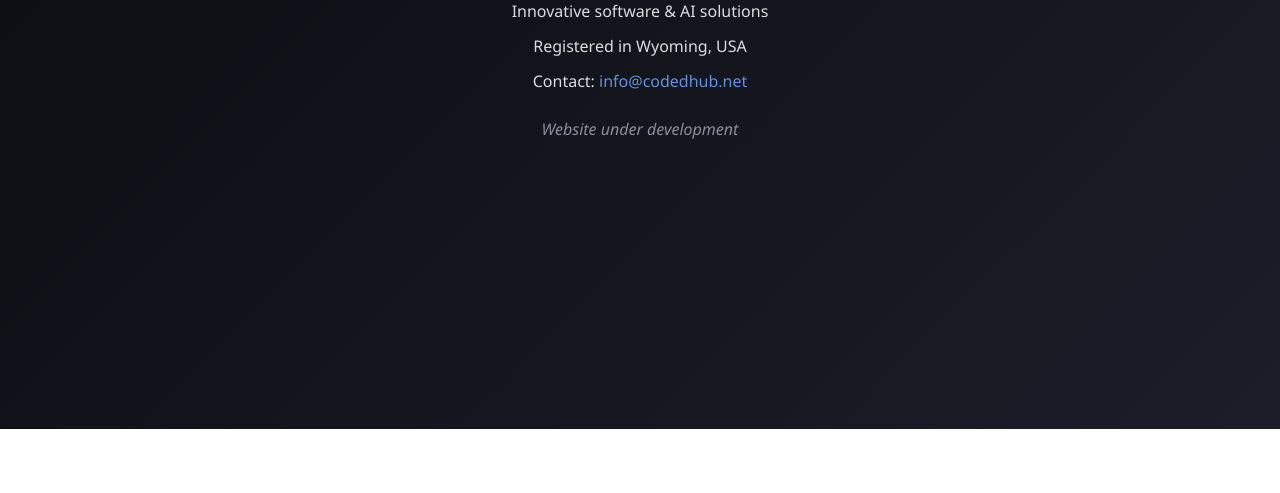
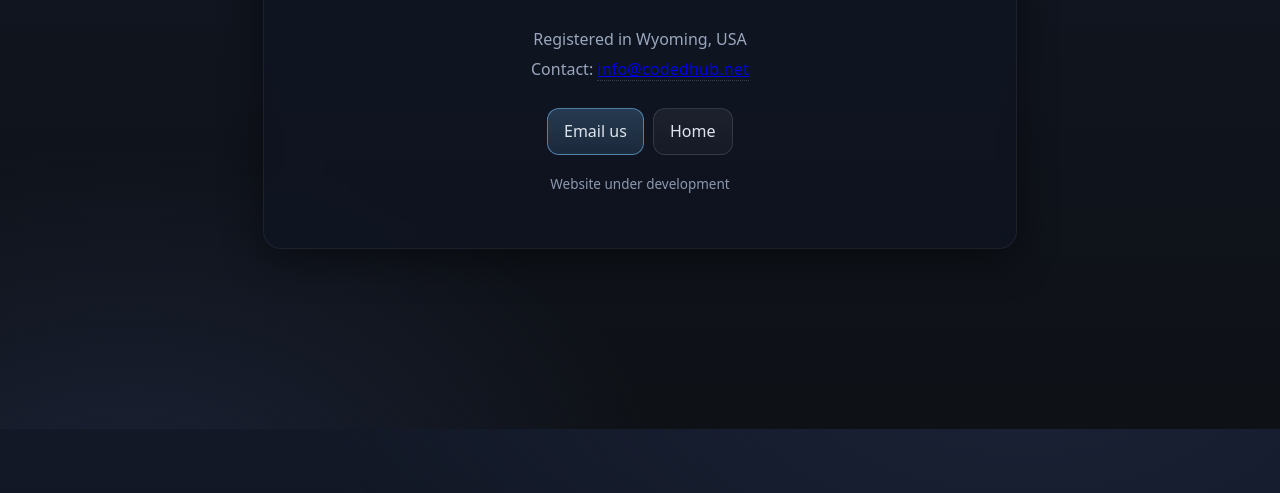
Before and after one commit to edgemergin/codedhub, a plain HTML site: page index.html in a window 1280 px wide. Shown: the part 371-864 px from the top of the page. Before the commit the page ends 800 px from the top, so only its background shows below. Drawn offline with Linux system fonts and the light colour scheme.

Commit message:
Update index.html

```diff
--- a/index.html
+++ b/index.html
@@ -1,43 +1,178 @@
-<!DOCTYPE html>
+<!doctype html>
 <html lang="en">
 <head>
-  <meta charset="UTF-8">
-  <meta name="viewport" content="width=device-width, initial-scale=1">
-  <title>CodEd Hub LLC</title>
+  <meta charset="utf-8" />
+  <meta name="viewport" content="width=device-width, initial-scale=1" />
+  <title>CodEd Hub LLC — Innovative software & AI</title>
+  <meta name="description" content="CodEd Hub LLC — Innovative software & AI solutions. Registered in Wyoming, USA." />
+  <meta name="color-scheme" content="dark light">
+
   <style>
-    body {
-      margin: 0;
-      height: 100vh;
-      font-family: "Segoe UI", sans-serif;
-      display: flex;
-      flex-direction: column;
-      justify-content: center;
-      align-items: center;
-      background: linear-gradient(135deg, #0b0b0f, #1b1e29);
-      color: #fff;
-      text-align: center;
+    :root{
+      --bg-1:#0e1116;         /* глубокий «не совсем чёрный» */
+      --bg-2:#121826;         /* лёгкий холодный градиент */
+      --fg:#dfe5ee;           /* основной текст */
+      --muted:#9aa7bd;        /* вторичный текст */
+      --accent:#7ac4ff;       /* акцент ссылок/кнопки */
+      --card:#0f1522cc;       /* полупрозрачная карточка */
+      --radius:18px;
+      --shadow:0 10px 40px rgba(0,0,0,.45);
     }
-    h1 {
-      font-size: 2.2em;
-      margin-bottom: 0.3em;
-      letter-spacing: 1px;
+
+    html,body{ height:100%; }
+    body{
+      margin:0;
+      font: 16px/1.55 system-ui, -apple-system, Segoe UI, Roboto, Inter, "Helvetica Neue", Arial, "Noto Sans", "Apple Color Emoji", "Segoe UI Emoji";
+      color:var(--fg);
+      background:
+        radial-gradient(1200px 700px at 80% -10%, #1a2236 0%, transparent 60%),
+        radial-gradient(900px 600px at 10% 110%, #1b2236 0%, transparent 60%),
+        linear-gradient(180deg, var(--bg-2), var(--bg-1));
+      display:grid;
+      place-items:center;
+      padding:32px;
     }
-    p {
-      margin: 0.4em 0;
-      opacity: 0.85;
+
+    .wrap{
+      width:min(680px, 92vw);
+      padding:40px 36px;
+      background:var(--card);
+      backdrop-filter: blur(8px) saturate(110%);
+      border:1px solid rgba(255,255,255,.06);
+      border-radius:var(--radius);
+      box-shadow:var(--shadow);
+      transform: translateY(8px);
+      opacity:0;
+      animation:fadeUp .9s ease-out .15s forwards;
     }
-    .dev {
-      margin-top: 1.2em;
-      font-style: italic;
-      color: #9fa4b4;
+
+    h1{
+      margin:0 0 .25rem 0;
+      font-size: clamp(28px, 4vw, 40px);
+      letter-spacing:.3px;
+      text-align:center;
+    }
+
+    .tag{
+      color:var(--muted);
+      text-align:center;
+      margin:0 0 1.4rem 0;
+      font-size:clamp(14px, 1.8vw, 16px);
+    }
+
+    .list{
+      display:grid;
+      gap:.35rem;
+      margin:1.2rem 0 1.6rem;
+      justify-items:center;
+      color:var(--muted);
+      font-size:clamp(14px, 1.8vw, 16px);
+    }
+
+    .actions{
+      display:flex;
+      gap:.6rem;
+      justify-content:center;
+      margin-top:.5rem;
+      opacity:0;
+      animation:fade .9s ease-out .45s forwards;
+    }
+
+    .btn{
+      --pad: 10px 16px;
+      border:1px solid rgba(255,255,255,.12);
+      padding:var(--pad);
+      border-radius:12px;
+      color:var(--fg);
+      text-decoration:none;
+      background:linear-gradient(180deg, rgba(255,255,255,.06), rgba(255,255,255,.03));
+      transition:transform .15s ease, border-color .15s ease, background .15s ease;
+      will-change:transform;
+    }
+    .btn:hover{ transform: translateY(-1px); border-color: rgba(122,196,255,.5); }
+    .btn.primary{
+      border-color: rgba(122,196,255,.55);
+      background: linear-gradient(180deg, rgba(122,196,255,.22), rgba(122,196,255,.12));
+    }
+
+    .foot{
+      margin-top:1.2rem;
+      color:var(--muted);
+      text-align:center;
+      font-size: 13.5px;
+      opacity:.9;
+    }
+
+    .email-mask{
+      user-select:text;
+      letter-spacing:.2px;
+      border-bottom:1px dotted rgba(255,255,255,.18);
+    }
+
+    @keyframes fadeUp{ to{ opacity:1; transform:none; } }
+    @keyframes fade{ to{ opacity:1; } }
+
+    /* Уважение к пользователям с отключённой анимацией */
+    @media (prefers-reduced-motion: reduce){
+      .wrap,.actions{ animation:none; opacity:1; transform:none; }
+      .btn{ transition:none; }
     }
   </style>
 </head>
 <body>
-  <h1>CodEd Hub LLC</h1>
-  <p>Innovative software & AI solutions</p>
-  <p>Registered in Wyoming, USA</p>
-  <p>Contact: <a href="mailto:info@codedhub.net" style="color:#6ea8fe;text-decoration:none;">info@codedhub.net</a></p>
-  <p class="dev">Website under development</p>
+  <main class="wrap" role="main" aria-labelledby="brand">
+    <h1 id="brand">CodEd Hub LLC</h1>
+    <p class="tag">Innovative software &amp; AI solutions</p>
+
+    <div class="list" aria-describedby="details">
+      <div id="details">Registered in Wyoming, USA</div>
+
+      <!-- Защищённый e-mail: собирается на клиенте -->
+      <div id="contact">
+        Contact:
+        <a id="emailLink" class="email-mask" href="#" rel="nofollow noopener" data-user="info" data-domain="codedhub" data-tld="net">
+          <!-- адрес будет подставлен JS -->
+        </a>
+        <noscript>
+          <!-- Фолбэк без JS: читаемо людям, бесполезно для простых ботов -->
+          <span class="email-mask">info [at] codedhub [dot] net</span>
+        </noscript>
+      </div>
+    </div>
+
+    <div class="actions">
+      <a id="mailtoBtn" class="btn primary" href="#" rel="nofollow noopener">Email us</a>
+      <a class="btn" href="/" aria-label="Home">Home</a>
+    </div>
+
+    <p class="foot">Website under development</p>
+  </main>
+
+  <script>
+    // Простая и надёжная обфускация: адрес не встречается в исходном HTML.
+    (function(){
+      const el = document.getElementById('emailLink');
+      if(!el) return;
+
+      // Берём части адреса из data-атрибутов
+      const user   = el.dataset.user;     // "info"
+      const domain = el.dataset.domain;   // "codedhub"
+      const tld    = el.dataset.tld;      // "net"
+
+      // Собираем строку с небольшой задержкой (сложнее для «ленивых» парсеров)
+      const build = () => {
+        const addr = user + '@' + domain + '.' + tld;
+        el.textContent = addr;
+        el.setAttribute('href', 'mailto:' + addr);
+
+        const btn = document.getElementById('mailtoBtn');
+        if (btn) btn.setAttribute('href', 'mailto:' + addr);
+      };
+
+      // Мини-рандом задержки и микротаск — ещё один слой «шума» для ботов
+      const jitter = Math.floor(50 + Math.random()*120);
+      setTimeout(build, jitter);
+    })();
+  </script>
 </body>
 </html>
```
